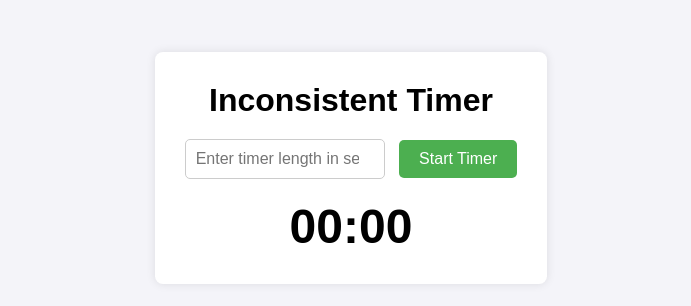
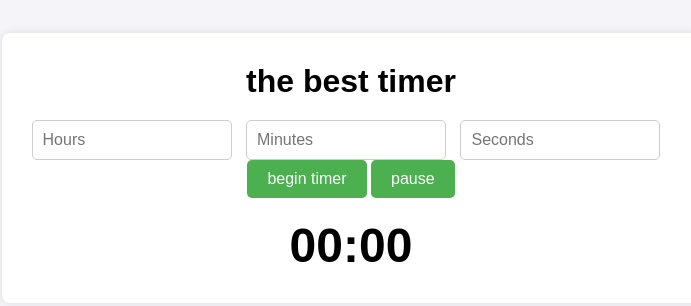
Before and after one commit to ChrisMoc07/Chaos-timer, a plain HTML site: page index.html in a window 1280 px wide. Shown: the part 232-538 px from the top of the page, without its empty margins (289-980 px from the left). Drawn offline with Linux system fonts and the light colour scheme.

Commit message:
Update index.html

```diff
--- a/index.html
+++ b/index.html
@@ -8,9 +8,14 @@
 </head>
 <body>
   <div class="container">
-    <h1>Inconsistent Timer</h1>
-    <input type="number" id="timerLength" placeholder="Enter timer length in seconds" />
-    <button id="startButton">Start Timer</button>
+    <h1>the best timer</h1>
+    <div>
+      <input type="number" id="hours" placeholder="Hours" min="0" max="48" />
+      <input type="number" id="minutes" placeholder="Minutes" min="0" max="59" />
+      <input type="number" id="seconds" placeholder="Seconds" min="0" max="59" />
+    </div>
+    <button id="startButton">begin timer</button>
+    <button id="pauseButton" disabled>pause</button>
     <div id="timerDisplay">00:00</div>
   </div>
 
```
